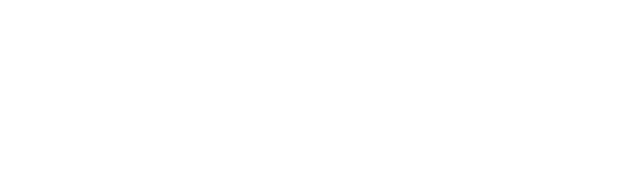
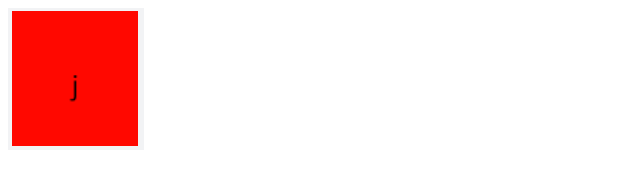
Before and after one commit to johnny0robot/logo, a plain HTML site: page index.html in a window 1280 px wide. Shown: the whole page, without its empty margins (0-640 px from the left). Drawn offline with Linux system fonts and the light colour scheme.

Commit message:
Add logo image to index.html

```diff
--- a/index.html
+++ b/index.html
@@ -4,6 +4,6 @@
     <title>Logo</title>
   </head>
   <body>
-
+    <img src="https://github.com/johnny0robot/logo/blob/main/johnny_productions-logo.png?raw=true" alt="logo">
   </body>
 </html>
```
